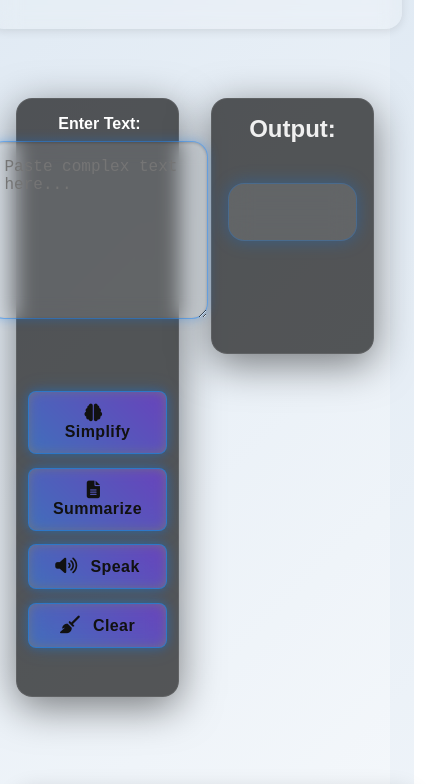
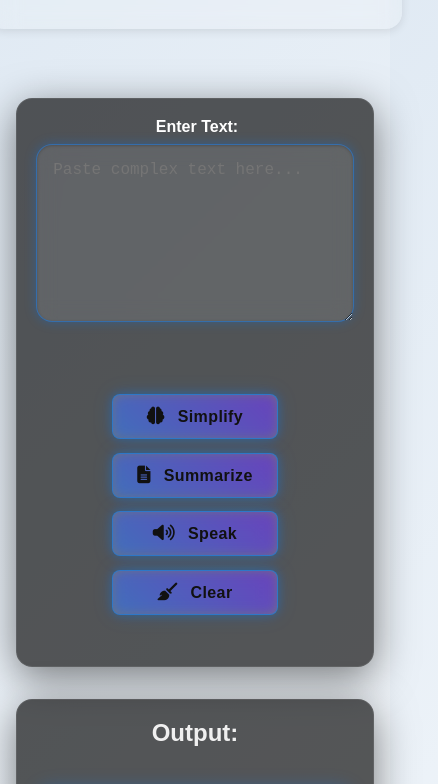
Before and after one commit to Tmal1652/Tmal1652.github.io-ClearTextAI, a plain HTML site: page index.html in a window 390 px wide. Shown: the part 110-894 px from the top of the page, 438 px wide, since content can reach past the window. Drawn offline with Linux system fonts and the light colour scheme.

Commit message:
Updated CSS
CSS Update was rolled back due to issue with Mobile Design.

```diff
--- a/style.css
+++ b/style.css
@@ -259,14 +259,6 @@ button:active {
     font-size: 1.2rem;
     padding: 0.75rem;
   }
-
-  .input-panel,
-  .output-panel {
-    padding: 1rem;
-    margin: 0 1rem 1.5rem;
-    width: 100%;
-    max-width: none;
-  }
 }
 
 @media (prefers-color-scheme: dark) {
@@ -337,25 +329,11 @@ button:active {
     transition: all 0.3s ease;
   }
 }
-@media (max-width: 1024px) {
-  .glass-columns {
-    flex-wrap: wrap;
-    flex-direction: column;
-    align-items: center;
-  }
-  .input-panel,
-  .output-panel {
-    width: 100%;
-    margin: 0 1rem 1.5rem;
-    max-width: none;
-  }
-}
-
 @media (max-width: 768px) {
   .glass-card {
-    margin-top: 10rem;
-    margin-bottom: 4rem;
-    padding: 2rem 2rem 3rem;
+    margin-top: 8rem;
+    margin-bottom: 2rem;
+    padding: 1.5rem;
   }
 
   .buttons {
@@ -366,20 +344,6 @@ button:active {
   button {
     min-width: 130px;
     text-align: center;
-  }
-}
-
-@media (max-width: 900px) {
-  .glass-columns {
-    flex-direction: row;
-    align-items: flex-start;
-    gap: 2rem;
-  }
-  .input-panel,
-  .output-panel {
-    max-width: 520px;
-    width: 100%;
-    margin: 0 auto 1.5rem;
   }
 }
 
@@ -519,7 +483,7 @@ footer {
   display: none;
 }
 
-/* Responsive: stack on tablet */
+/* Responsive: stack on mobile */
 @media (max-width: 1024px) {
   .glass-columns {
     flex-wrap: wrap;
@@ -528,83 +492,35 @@ footer {
   }
   .input-panel,
   .output-panel {
+    max-width: 90%;
     width: 100%;
-    margin: 0 1rem 1.5rem;
-    max-width: none;
   }
 }
 
-/* Responsive: stack on mobile */
-@media (max-width: 600px) {
-  .glass-card {
-    margin: 7rem 1rem 2rem;
-    padding: 1.25rem 1rem 2rem;
+@media (max-width: 1100px) {
+  .glass-columns {
+    max-width: 98vw;
+    gap: 1rem;
   }
-
-  .buttons {
-    flex-direction: column;
-    gap: 0.85rem;
-  }
-
-  button {
-    width: 100%;
-  }
-
-  textarea {
-    width: 100%;
-    max-width: 100%;
-    font-size: 1rem;
-    padding: 1rem;
-  }
-
-  .about {
-    padding: 1.25rem 1.25rem;
-    font-size: 0.95rem;
-  }
-
-  .floating-header {
-    font-size: 1.2rem;
-    padding: 0.75rem;
-  }
-
   .input-panel,
   .output-panel {
-    padding: 1rem;
-    margin: 0 1rem 1.5rem;
-    width: 100%;
-    max-width: none;
-  }
-}
-
-@media (max-width: 768px) {
-  .glass-card {
-    margin-top: 10rem;
-    margin-bottom: 4rem;
-    padding: 2rem 2rem 3rem;
-  }
-
-  .buttons {
-    flex-wrap: wrap;
-    justify-content: center;
-  }
-
-  button {
-    min-width: 130px;
-    text-align: center;
+    max-width: 98vw;
+    min-width: 0;
+    padding: 1.2rem;
   }
 }
 
 @media (max-width: 900px) {
   .glass-columns {
-    flex-direction: row;
-    align-items: flex-start;
+    flex-direction: column;
+    align-items: center;
     gap: 2rem;
   }
   .input-panel,
   .output-panel {
-    max-width: 520px;
+    max-width: 98vw;
     width: 100%;
-    margin: 0 auto 1.5rem;
+    margin: 0 auto;
   }
 }
 .buttons button i {
```
